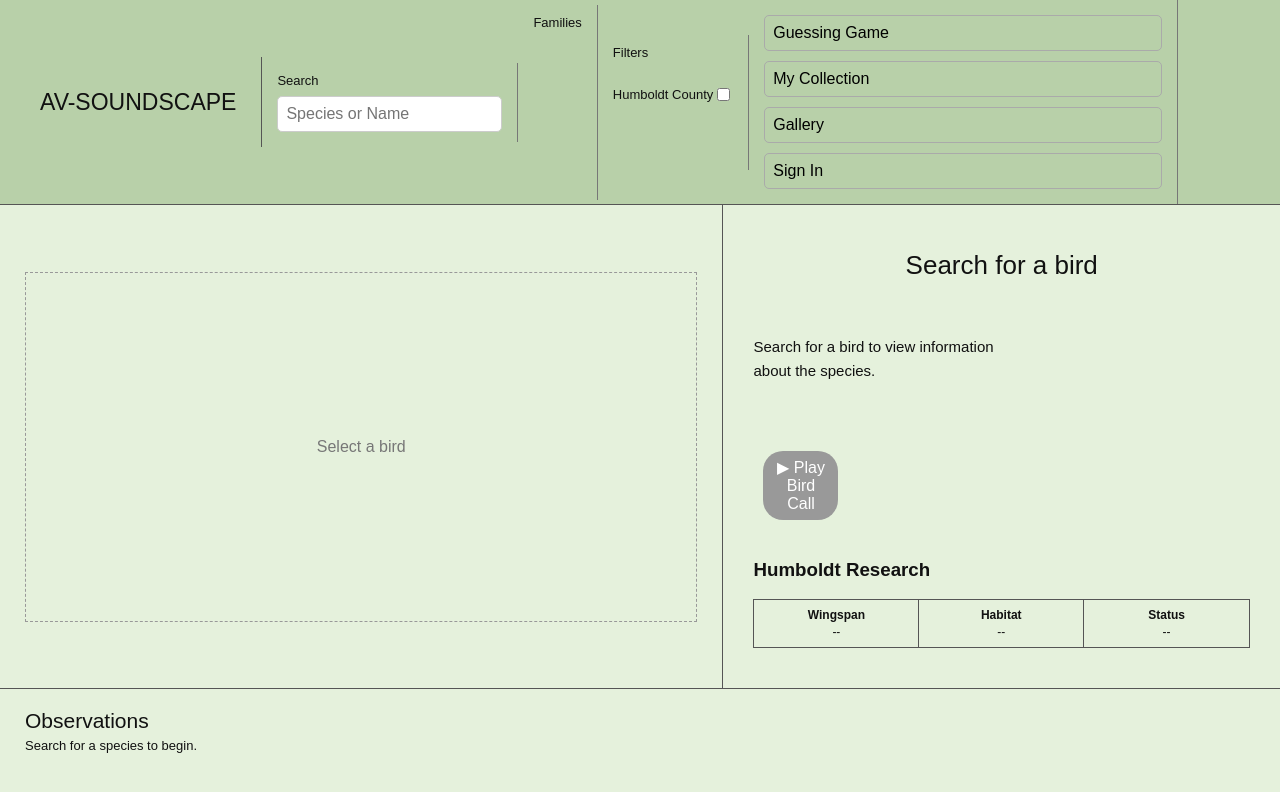
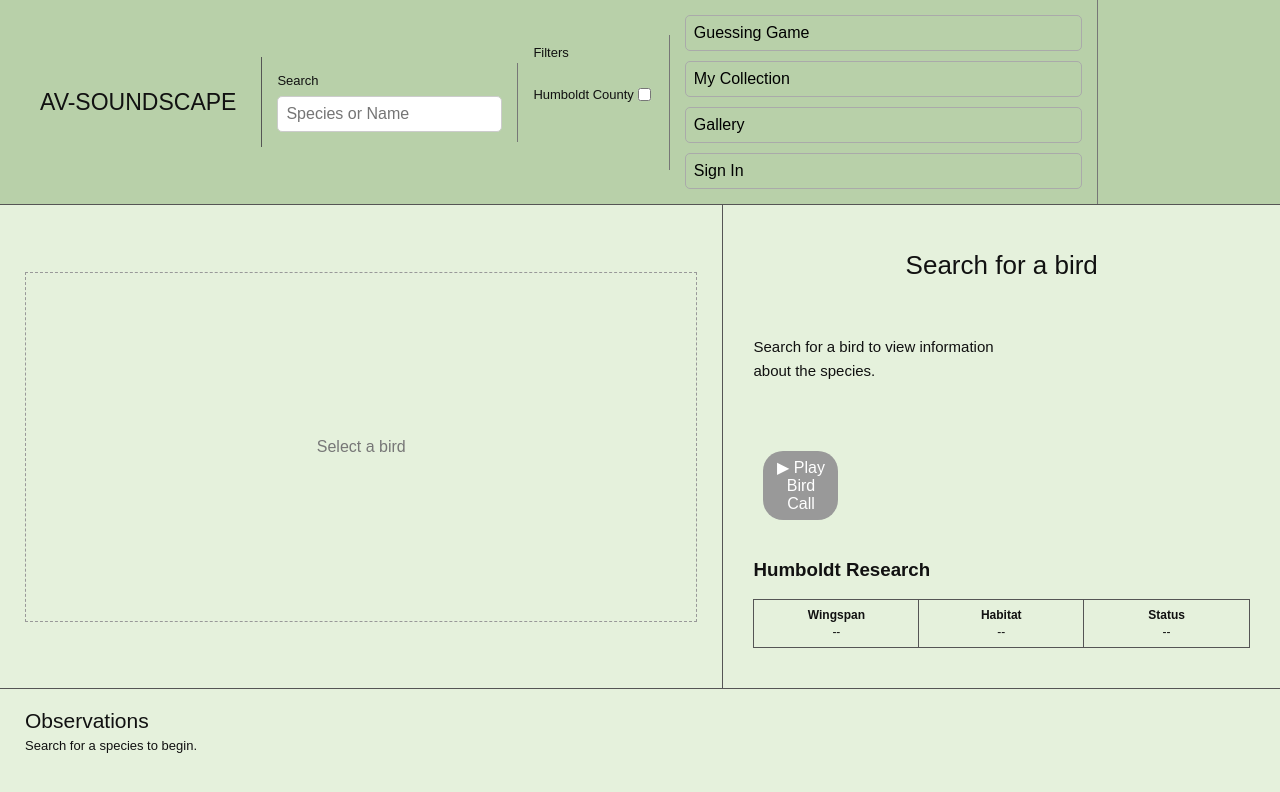
Before and after one commit to BudLou/Open-Science-Research-AV-Soundscape, a plain HTML site: page birdSummary.html in a window 1280 px wide. Drawn offline with Linux system fonts and the light colour scheme; no server answers.

Commit message:
Remove family filters section from birdSummary.html
Removed the family filters section from the HTML.

```diff
--- a/birdSummary.html
+++ b/birdSummary.html
@@ -44,24 +44,6 @@
                 >
 
             </form>
-
-        </section>
-
-
-        <!-- FAMILY FILTERS -->
-
-        <section
-            id="family-section"
-            class="sidebar-section"
-        >
-
-            <h2 class="sidebar-heading">
-                Families
-            </h2>
-
-            <div id="family-list">
-                <!-- JavaScript inserts filters here -->
-            </div>
 
         </section>
 
```
